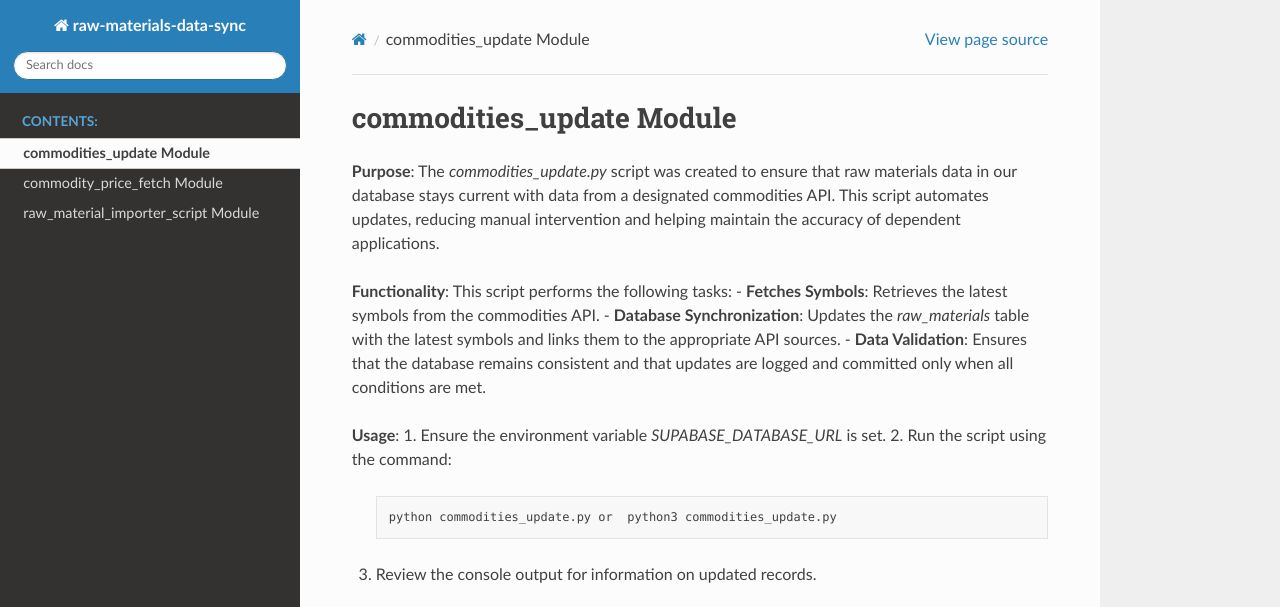
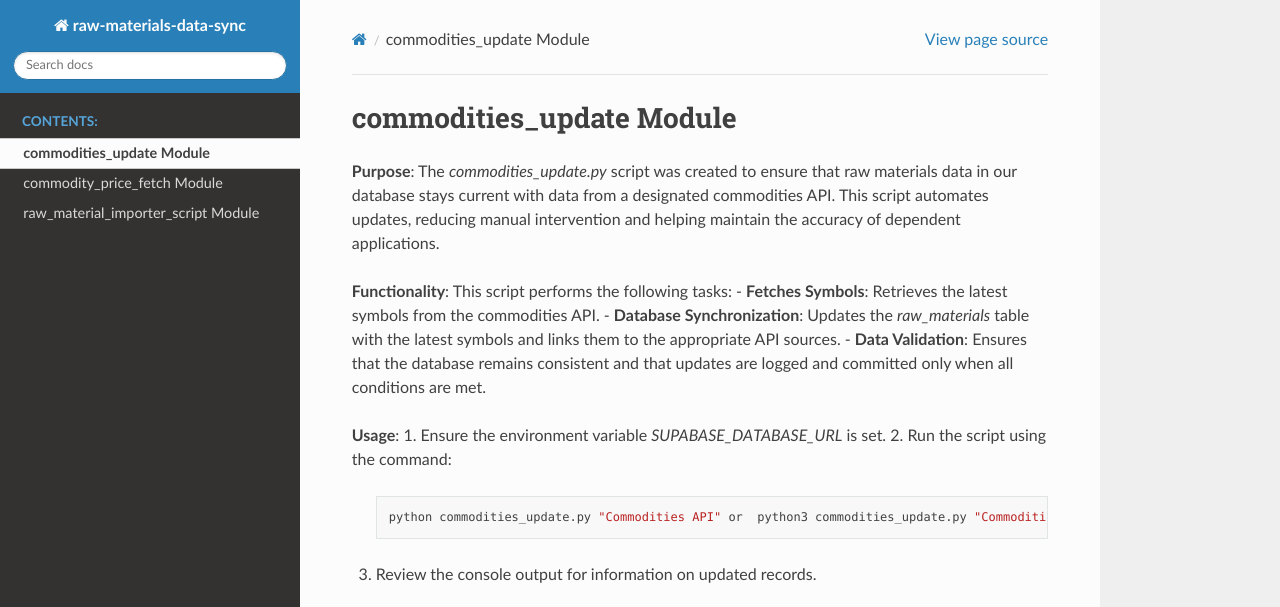
Before and after one commit to clockandcloudintelligence/master-data-sync, a Sphinx documentation site: the page built from source/commodities_update.rst, in a window 1280 px wide, cut to the strip 0-607 px from the top of the page. Built offline with Sphinx 7.4.7 and the Read the Docs theme 3.1.0, drawn with Linux system fonts in a browser that asks for light colours.

Commit message:
updated documentation for commodities update script

```diff
--- a/source/commodities_update.rst
+++ b/source/commodities_update.rst
@@ -16,7 +16,7 @@ This script performs the following tasks:
 
    .. code-block:: bash
 
-      python commodities_update.py or  python3 commodities_update.py
+      python commodities_update.py "Commodities API" or  python3 commodities_update.py "Commodities API"
 
 3. Review the console output for information on updated records.
 
```
